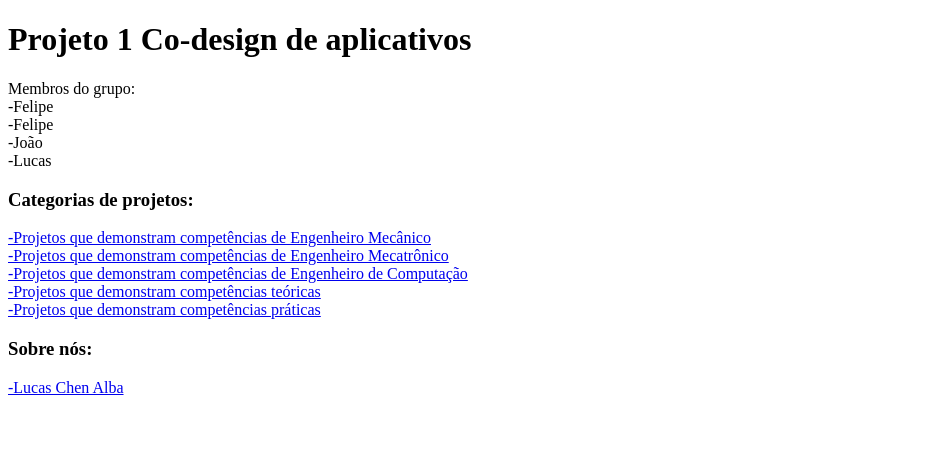
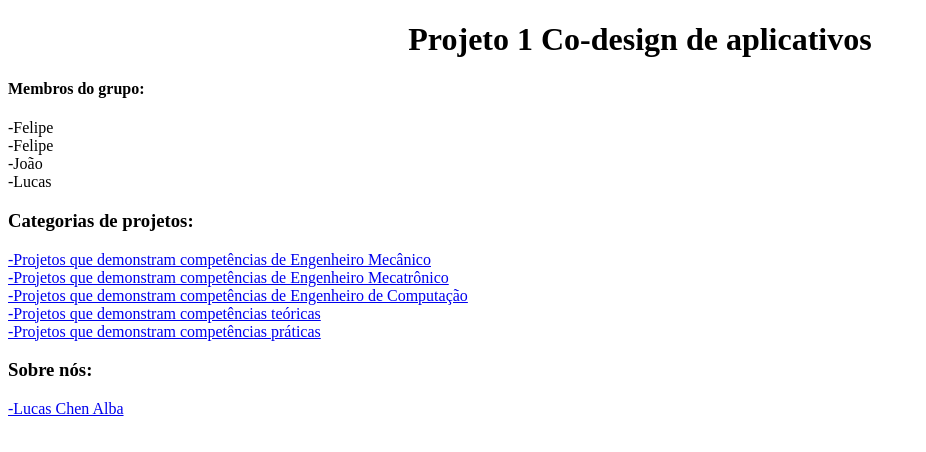
Before and after one commit to chends888/Co-design-de-aplicativos, a plain HTML site: page index.html in a window 1280 px wide. Shown: the whole page, without its empty margins (0-926 px from the left). Drawn offline with Linux system fonts and the light colour scheme.

Commit message:
Alinhando o texto
Alinhando o títilo do index (pg principal)

```diff
--- a/index.html
+++ b/index.html
@@ -3,11 +3,17 @@
 <html>
 	<head>
 		<meta charset="utf-8">
-		<h1>Projeto 1 Co-design de aplicativos</h1>
+		<center><h1>Projeto 1 Co-design de aplicativos</h1></center>
 		<title>Index</title>
 	</head>
 	<body>
-		<p>Membros do grupo:<br>-Felipe<br>-Felipe<br>-João<br>-Lucas</p>
+		<h4>Membros do grupo:</h4>
+		-Felipe
+		<br>-Felipe
+		<br>-João
+		<br>-Lucas
+
+
 		<p><h3>Categorias de projetos:</h3></p>
 		<a href='categoria1.html' target="_blank">-Projetos que demonstram competências de Engenheiro Mecânico</a>
 		<br><a href='categoria2.html' target="_blank">-Projetos que demonstram competências de Engenheiro Mecatrônico</a>
@@ -15,7 +21,9 @@
 		<br><a href='categoria4.html' target="_blank">-Projetos que demonstram competências teóricas</a>
 		<br><a href='categoria5.html' target="_blank">-Projetos que demonstram competências práticas</a>
 
-		<h3>Sobre nós:</h3>
-		<a href="sobremimLucasChen.html"> -Lucas Chen Alba</a>
+		<div style="position: relative">
+      		<p style="position: fixed; bottom: 0; width:100%; text-align: center"> <h3>Sobre nós:</h3></p>
+			<a href="sobremimLucasChen.html"> -Lucas Chen Alba</a></p>
+
 	</body>
 </html>
```
